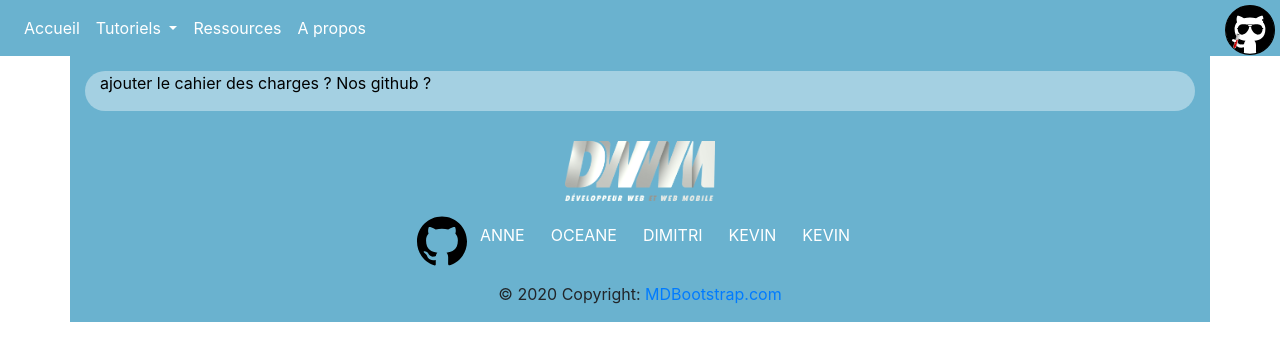
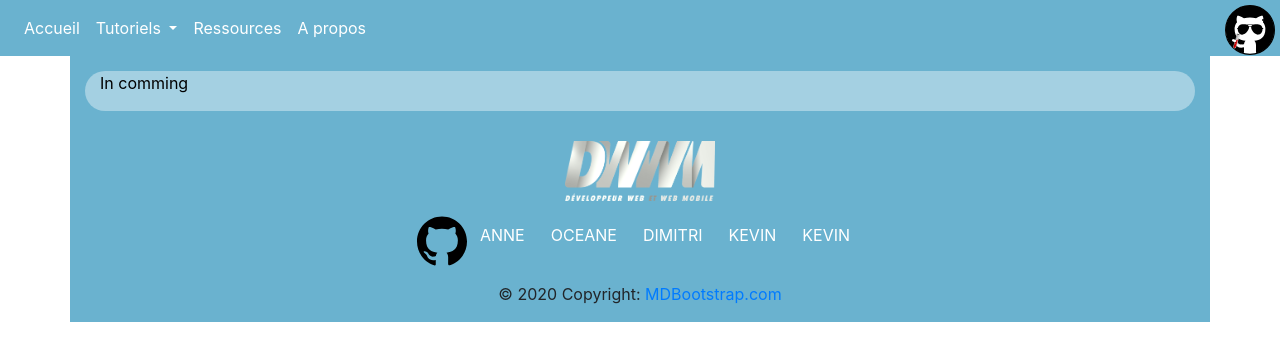
Before and after one commit to OceaneRFT/jekyll-starter, a Jekyll site: the page built from a_propos.md, in a window 1280 px wide. Shown: the top 361 px of the page. Built offline with Jekyll 4.4.1, drawn with Linux system fonts in a browser that asks for light colours.

```diff
--- /dev/null
+++ b/_includes/modal.html
@@ -0,0 +1,23 @@
+<!-- Button trigger modal -->
+  <!-- Modal -->
+  <div class="modal fade" id="exampleModal" tabindex="-1" role="dialog" aria-labelledby="exampleModalLabel" aria-hidden="true">
+    <div class="modal-dialog" role="document">
+      <div class="modal-content">
+        <div class="modal-header">
+          <h5 class="modal-title" id="exampleModalLabel">Modal title</h5>
+          <button type="button" class="close" data-dismiss="modal" aria-label="Close">
+            <span aria-hidden="true">&times;</span>
+          </button>
+        </div>
+        <div class="modal-body">
+          ...
+        </div>
+        <div class="modal-footer">
+          <button type="button" class="btn btn-secondary" data-dismiss="modal">Ok BOSS</button>
+        </div>
+      </div>
+    </div>
+  </div>
+
+
+  <script src="{{ '/assets/js/lenotre.js' | relative_url }}"></script>
--- a/_layouts/base.html
+++ b/_layouts/base.html
@@ -41,7 +41,9 @@
     <div class="container">
         <div class="row row-page">
             {{ content }}
+            {% include modal.html %}
         </div>
+
         {% include footer.html %}
     </div>
 
@@ -59,7 +61,7 @@
         crossorigin="anonymous "></script>
     <!-- Fin boot -->
 
-    <script src="{{ '/assets/js/lenotre.js' | relative_url }}"></script>
+
 </body>
 
 </html>
--- a/a_propos.md
+++ b/a_propos.md
@@ -1,4 +1,6 @@
 ---
 layout: default
 ---
-ajouter le cahier des charges ? Nos github ?
+In comming
+
+<!-- ajouter le cahier des charges ? Nos github ? -->
--- a/assets/js/lenotre.js
+++ b/assets/js/lenotre.js
@@ -1,6 +1,22 @@
 
 
 
-document.addEventListener("contextmenu", function (e) {
-    e.preventDefault();
-  });
+// document.addEventListener("contextmenu", affiche () ) {
+//  var elem = document.getElementById(exampleModal);
+//  elem.style.visibility = "hidden";
+//  $("#exampleModal").modal("hide");
+//   });
+
+// var id = localStorage.(0);
+
+  // document.addEventListener("contextmenu", function(e) {
+//   e.preventDefault();
+//   var targetModal = document.getElementById("exampleModal");
+//   $(targetModal).modal("show");
+// })
+
+$("[data-toggle='modal']").on("contextmenu", function(e) {
+  e.preventDefault();
+  var targetModal = $(this).data('exampleModal');
+  $(targetModal).modal("show");
+})
```
Also changed, not shown: ressources.md (+4 -1 lines).
